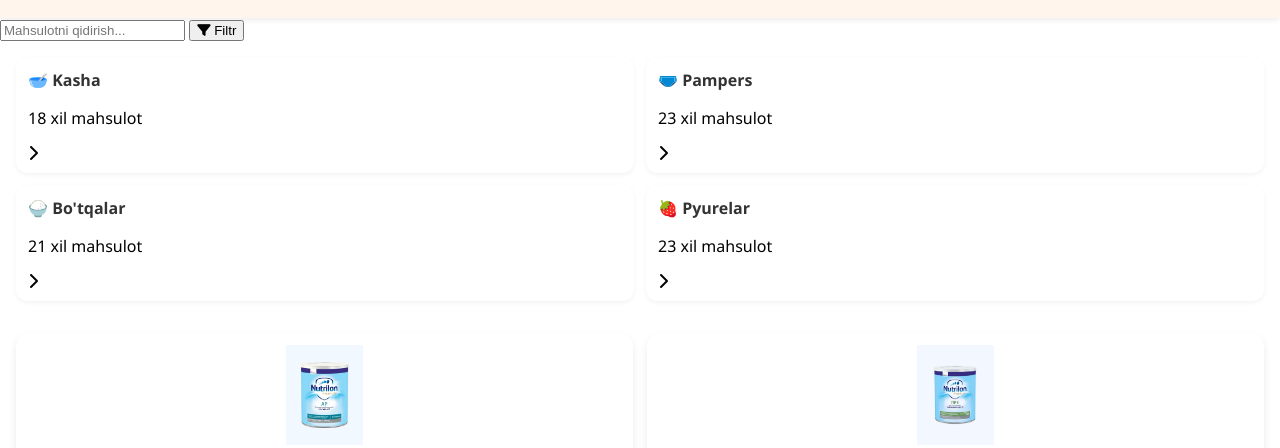
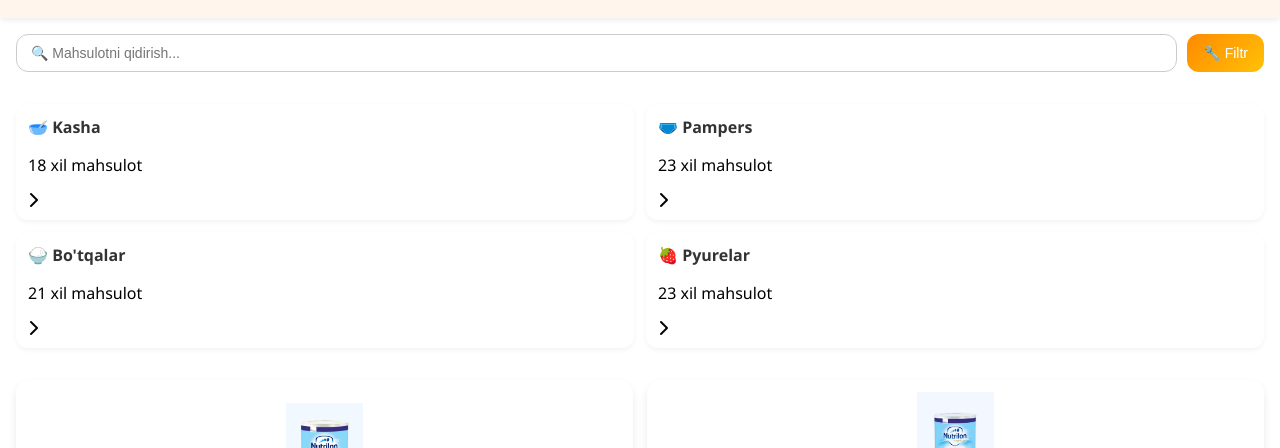
Before and after one commit to BNFayziyev/nyam-nyam-mini-app, a plain HTML site: page index.html in a window 1280 px wide. Shown: the part 92-540 px from the top of the page. Drawn offline with Linux system fonts and the light colour scheme.

Commit message:
Redesigned UI

```diff
--- a/index.html
+++ b/index.html
@@ -19,9 +19,9 @@
   </header>
 
   <!-- 🔹 Qidiruv -->
-  <div class="search-section">
-    <input type="search" placeholder="Mahsulotni qidirish..." class="search-input">
-    <button class="filter-btn"><i class="fas fa-filter"></i> Filtr</button>
+  <div class="search-filter-bar">
+    <input type="text" placeholder="🔍 Mahsulotni qidirish...">
+    <button class="filter-btn">🔧 Filtr</button>
   </div>
 
   <!-- 🔹 Kategoriyalar -->
@@ -71,7 +71,7 @@
         <option>250g</option>
       </select>
       <button class="add-to-cart">🛒 Savatga</button>
-      <i class="far fa-heart favorite-icon"></i>
+
       <div class="card-actions">
         <button class="add-to-cart">Savatga qo‘shish</button>
         <span class="fav-icon">❤️</span>
--- a/style.css
+++ b/style.css
@@ -57,16 +57,33 @@ header .icons {
 }
 
 /* 4. Qidiruv */
-.search-bar {
-  padding: 10px 16px;
+.search-filter-bar {
+  display: flex;
+  gap: 10px;
+  padding: 16px;
 }
 
-.search-bar input {
-  width: 100%;
+.search-filter-bar input {
+  flex: 1;
   padding: 10px 14px;
   border-radius: 12px;
   border: 1px solid #ccc;
   font-size: 14px;
+}
+
+.filter-btn {
+  padding: 10px 16px;
+  background: linear-gradient(135deg, #ff8a00, #ffc107);
+  border: none;
+  border-radius: 12px;
+  font-size: 14px;
+  color: white;
+  cursor: pointer;
+  transition: 0.3s ease;
+}
+
+.filter-btn:hover {
+  background: linear-gradient(135deg, #e07a00, #eebc0f);
 }
 
 /* 5. Mahsulotlar */
```
